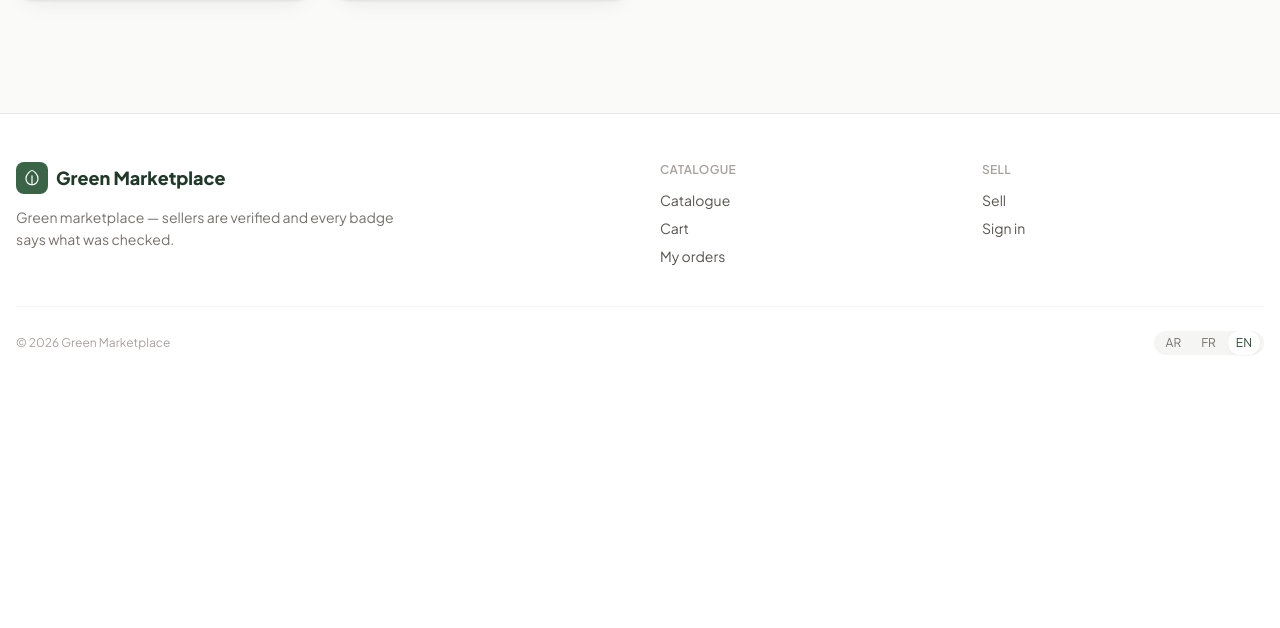
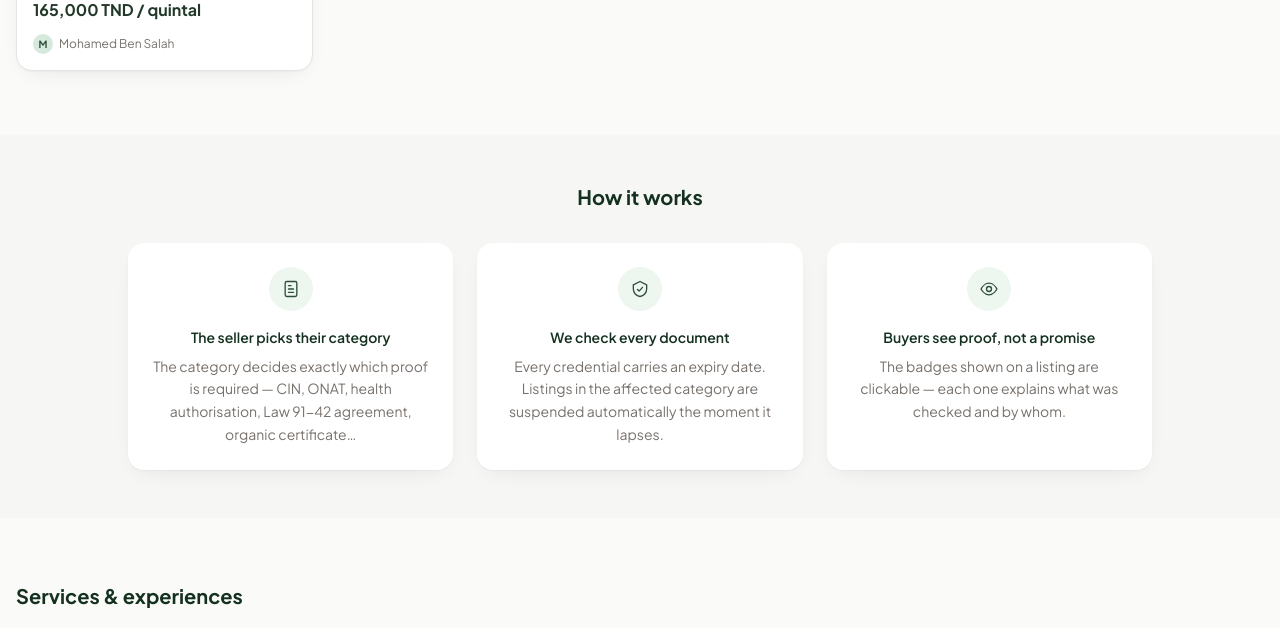
Before and after one commit to Raniachaabi/green-marketplace, a Laravel app: page / in a window 1280 px wide. Shown: the part 1254-1882 px from the top of the page. Before the commit the page ends 1609 px from the top, so only its background shows below. Run offline with Laravel 12, Linux system fonts and the light colour scheme; data comes from the database, SQL or seed files in the repository; style sheets or scripts are compiled from the project's sources; some libraries are stand-ins or nearby versions.

Commit message:
Redesign homepage to match the "Souk Vert" interface design
Ports the visual design from the uploaded Lovable-generated mockup into
the existing Blade/Tailwind storefront, wired to real data instead of
the mockup's hardcoded fixtures:

- Hero: full-bleed photo background with gradient overlay instead of
  decorative blobs.
- Categories: grid now shows each root category's live listing count
  (including descendants), not just an icon and name.
- Listings: "Newest" is now product-only; a new "Services &
  experiences" strip covers service/experience/rental categories,
  which used to be buried in the same grid.
- New "How it works" section explaining the credential verification
  flow, translated (en/fr/ar) to match the rest of the app.
- New "Sellers" section surfacing sellers with something live right
  now (users and organizations), with a verified badge for orgs.

Header/footer, listing-card component, and the rest of the app are
untouched — this only replaces the CatalogController::home() view and
its data.

```diff
--- a/app/Http/Controllers/CatalogController.php
+++ b/app/Http/Controllers/CatalogController.php
@@ -14,6 +14,14 @@ class CatalogController extends Controller
     {
         $roots = Category::active()->roots()->orderBy('display_order')->get();
 
+        // One listing count per root, including its descendants — matches
+        // the same "path like" widening the catalogue filter uses.
+        $rootCounts = $roots->mapWithKeys(fn (Category $root) => [
+            $root->id => Listing::active()->inSeason()
+                ->whereIn('category_id', Category::where('path', 'like', $root->path.'%')->pluck('id'))
+                ->count(),
+        ]);
+
         // FR-054 — "in season now". The single most useful home block in an
         // agricultural marketplace, because half the catalogue is only
         // meaningful for a few weeks a year.
@@ -27,12 +35,39 @@ class CatalogController extends Controller
 
         $newest = Listing::active()
             ->inSeason()
+            ->whereHas('category', fn ($q) => $q->where('listing_type', 'product'))
             ->with(['media', 'category', 'sellerUser', 'sellerOrg', 'greenAttributes'])
             ->latest('published_at')
             ->take(12)
             ->get();
 
-        return view('catalog.home', compact('roots', 'inSeason', 'newest'));
+        // Services, experiences and rentals get their own strip — a farm
+        // workshop shouldn't be buried in a grid of seed packets.
+        $servicesAndExperiences = Listing::active()
+            ->inSeason()
+            ->whereHas('category', fn ($q) => $q->whereIn('listing_type', ['service', 'experience', 'rental']))
+            ->with(['media', 'category', 'sellerUser', 'sellerOrg', 'greenAttributes'])
+            ->latest('published_at')
+            ->take(6)
+            ->get();
+
+        // A handful of sellers with something live right now, for the trust
+        // section — no seller storefront page exists yet, so these are
+        // informational cards rather than links.
+        $featuredSellers = Listing::active()
+            ->inSeason()
+            ->with(['sellerUser', 'sellerOrg'])
+            ->latest('published_at')
+            ->get()
+            ->map(fn (Listing $l) => $l->seller())
+            ->filter()
+            ->unique(fn ($seller) => $seller::class.':'.$seller->id)
+            ->take(6)
+            ->values();
+
+        return view('catalog.home', compact(
+            'roots', 'rootCounts', 'inSeason', 'newest', 'servicesAndExperiences', 'featuredSellers',
+        ));
     }
 
     /** FR-050 to FR-053 — browse, search, filter, sort. */
--- a/lang/en/home.php
+++ b/lang/en/home.php
@@ -11,4 +11,15 @@ return [
     'stat_languages' => ':count languages',
     'stat_verified' => 'Verified sellers only',
     'view_all' => 'View all',
+    'listing_count' => ':count listings',
+    'services_experiences' => 'Services & experiences',
+    'sellers' => 'Sellers',
+    'verified_seller' => 'Verified seller',
+    'how_it_works' => 'How it works',
+    'how_it_works_1_title' => 'The seller picks their category',
+    'how_it_works_1_body' => 'The category decides exactly which proof is required — CIN, ONAT, health authorisation, Law 91-42 agreement, organic certificate…',
+    'how_it_works_2_title' => 'We check every document',
+    'how_it_works_2_body' => 'Every credential carries an expiry date. Listings in the affected category are suspended automatically the moment it lapses.',
+    'how_it_works_3_title' => 'Buyers see proof, not a promise',
+    'how_it_works_3_body' => 'The badges shown on a listing are clickable — each one explains what was checked and by whom.',
 ];
--- a/resources/views/catalog/home.blade.php
+++ b/resources/views/catalog/home.blade.php
@@ -16,11 +16,10 @@
 
 @section('content')
     {{-- Hero --}}
-    <section class="relative mb-12 overflow-hidden rounded-3xl bg-leaf-800 px-6 py-14 text-white sm:px-12 sm:py-20">
-        <div class="pointer-events-none absolute inset-0 overflow-hidden" aria-hidden="true">
-            <div class="absolute -end-20 -top-20 h-72 w-72 rounded-full bg-leaf-500/30 blur-3xl"></div>
-            <div class="absolute -bottom-28 -start-14 h-72 w-72 rounded-full bg-leaf-400/20 blur-3xl"></div>
-        </div>
+    <section class="relative mb-12 overflow-hidden rounded-3xl px-6 py-14 text-white sm:px-12 sm:py-20">
+        <img src="{{ asset('images/hero.jpg') }}" alt=""
+             class="absolute inset-0 h-full w-full object-cover" aria-hidden="true">
+        <div class="absolute inset-0 bg-gradient-to-t from-leaf-900/90 via-leaf-900/60 to-leaf-900/20" aria-hidden="true"></div>
 
         <div class="relative max-w-2xl">
             <span class="inline-flex items-center gap-1.5 rounded-full bg-white/10 px-3 py-1 text-xs font-semibold text-leaf-50 ring-1 ring-white/20">
@@ -76,17 +75,20 @@
         <div class="mb-5 flex items-end justify-between">
             <h2 class="text-xl font-bold text-leaf-900">{{ __('home.categories') }}</h2>
         </div>
-        <div class="grid gap-3 sm:grid-cols-3 lg:grid-cols-5">
+        <div class="grid gap-3 sm:grid-cols-3 lg:grid-cols-4">
             @foreach($roots as $category)
                 <a href="{{ route('catalog.index', ['category' => $category->slug]) }}"
-                   class="group flex flex-col items-center gap-3 rounded-2xl border border-stone-200 bg-white p-5 text-center shadow-card transition hover:-translate-y-0.5 hover:border-leaf-300 hover:shadow-card-hover">
-                    <span class="flex h-12 w-12 items-center justify-center rounded-xl bg-leaf-50 text-leaf-700 transition group-hover:bg-leaf-600 group-hover:text-white">
+                   class="group flex items-center gap-4 rounded-2xl border border-stone-200 bg-white p-5 shadow-card transition hover:-translate-y-0.5 hover:border-leaf-300 hover:shadow-card-hover">
+                    <span class="flex h-12 w-12 shrink-0 items-center justify-center rounded-xl bg-leaf-50 text-leaf-700 transition group-hover:bg-leaf-600 group-hover:text-white">
                         <svg xmlns="http://www.w3.org/2000/svg" viewBox="0 0 24 24" fill="none" class="h-6 w-6">
                             <path d="{{ $categoryIcons[$category->slug] ?? $defaultIcon }}"
                                   stroke="currentColor" stroke-width="1.6" stroke-linecap="round" stroke-linejoin="round"/>
                         </svg>
                     </span>
-                    <span class="text-sm font-semibold text-leaf-900">{{ $category->name() }}</span>
+                    <span class="min-w-0 text-start">
+                        <span class="block truncate text-sm font-semibold text-leaf-900">{{ $category->name() }}</span>
+                        <span class="block text-xs text-stone-500">{{ __('home.listing_count', ['count' => $rootCounts[$category->id] ?? 0]) }}</span>
+                    </span>
                 </a>
             @endforeach
         </div>
@@ -135,4 +137,84 @@
             @endforelse
         </div>
     </section>
+
+    {{-- How it works — the credential-driven trust story, in three steps. --}}
+    <section class="my-16 -mx-4 bg-stone-100/70 px-4 py-12 sm:-mx-6 sm:px-6 lg:-mx-8 lg:px-8">
+        <h2 class="mb-8 text-center text-xl font-bold text-leaf-900">{{ __('home.how_it_works') }}</h2>
+        <div class="mx-auto grid max-w-5xl gap-6 sm:grid-cols-3">
+            @foreach([
+                ['icon' => 'M9 12h6M9 16h6M9 8h3M7 3h10a2 2 0 0 1 2 2v14a2 2 0 0 1-2 2H7a2 2 0 0 1-2-2V5a2 2 0 0 1 2-2Z', 'title' => 'how_it_works_1_title', 'body' => 'how_it_works_1_body'],
+                ['icon' => 'M9 12.5l2 2 4-4.5M12 3l8 4v5c0 4.5-3.4 8.4-8 9-4.6-.6-8-4.5-8-9V7l8-4Z', 'title' => 'how_it_works_2_title', 'body' => 'how_it_works_2_body'],
+                ['icon' => 'M2.5 12S6 5 12 5s9.5 7 9.5 7-3.5 7-9.5 7-9.5-7-9.5-7Z M12 15a3 3 0 1 0 0-6 3 3 0 0 0 0 6Z', 'title' => 'how_it_works_3_title', 'body' => 'how_it_works_3_body'],
+            ] as $step)
+                <div class="rounded-2xl bg-white p-6 text-center shadow-card">
+                    <span class="mx-auto flex h-11 w-11 items-center justify-center rounded-full bg-leaf-50 text-leaf-700">
+                        <svg xmlns="http://www.w3.org/2000/svg" viewBox="0 0 24 24" fill="none" class="h-5 w-5">
+                            <path d="{{ $step['icon'] }}" stroke="currentColor" stroke-width="1.6" stroke-linecap="round" stroke-linejoin="round"/>
+                        </svg>
+                    </span>
+                    <h3 class="mt-4 text-sm font-semibold text-leaf-900">{{ __('home.'.$step['title']) }}</h3>
+                    <p class="mt-2 text-sm leading-relaxed text-stone-500">{{ __('home.'.$step['body']) }}</p>
+                </div>
+            @endforeach
+        </div>
+    </section>
+
+    @if($servicesAndExperiences->isNotEmpty())
+        <section class="mb-12">
+            <div class="mb-5 flex items-end justify-between">
+                <h2 class="text-xl font-bold text-leaf-900">{{ __('home.services_experiences') }}</h2>
+            </div>
+            <div class="grid gap-5 sm:grid-cols-2 lg:grid-cols-3">
+                @foreach($servicesAndExperiences as $listing)
+                    <x-listing-card :listing="$listing" />
+                @endforeach
+            </div>
+        </section>
+    @endif
+
+    @if($featuredSellers->isNotEmpty())
+        <section class="mb-4">
+            <div class="mb-5 flex items-end justify-between">
+                <h2 class="text-xl font-bold text-leaf-900">{{ __('home.sellers') }}</h2>
+            </div>
+            <div class="grid gap-4 sm:grid-cols-2 lg:grid-cols-3">
+                @foreach($featuredSellers as $seller)
+                    @php
+                        $isOrg = $seller instanceof \App\Models\Organization;
+                        $label = $isOrg ? $seller->legal_name : $seller->full_name;
+                        $sub = $isOrg ? __('organization.type.'.$seller->type) : null;
+                        $bio = $isOrg ? $seller->story : $seller->bio;
+                        $verified = $isOrg && $seller->verified_at;
+                    @endphp
+                    <div class="rounded-2xl border border-stone-200 bg-white p-5 shadow-card">
+                        <div class="flex items-start gap-3">
+                            <span class="flex h-10 w-10 shrink-0 items-center justify-center rounded-full bg-leaf-100 text-sm font-bold uppercase text-leaf-700">
+                                {{ Illuminate\Support\Str::substr($label, 0, 1) }}
+                            </span>
+                            <div class="min-w-0">
+                                <p class="truncate text-sm font-semibold text-leaf-900">{{ $label }}</p>
+                                @if($sub || $seller->governorate)
+                                    <p class="truncate text-xs text-stone-500">
+                                        {{ $sub }}{{ $sub && $seller->governorate ? ' · ' : '' }}{{ $seller->governorate ? __('governorate.'.$seller->governorate) : '' }}
+                                    </p>
+                                @endif
+                            </div>
+                        </div>
+                        @if($bio)
+                            <p class="mt-3 line-clamp-2 text-sm leading-relaxed text-stone-500">{{ $bio }}</p>
+                        @endif
+                        @if($verified)
+                            <span class="mt-3 inline-flex items-center gap-1 rounded-full bg-leaf-50 px-2.5 py-1 text-[11px] font-semibold text-leaf-700">
+                                <svg xmlns="http://www.w3.org/2000/svg" viewBox="0 0 24 24" fill="none" class="h-3 w-3">
+                                    <path d="M20 6 9 17l-5-5" stroke="currentColor" stroke-width="2" stroke-linecap="round" stroke-linejoin="round"/>
+                                </svg>
+                                {{ __('home.verified_seller') }}
+                            </span>
+                        @endif
+                    </div>
+                @endforeach
+            </div>
+        </section>
+    @endif
 @endsection
```
Also changed, not shown: lang/ar/home.php (+11 -0 lines), lang/fr/home.php (+11 -0 lines), public/images/hero.jpg (added).
